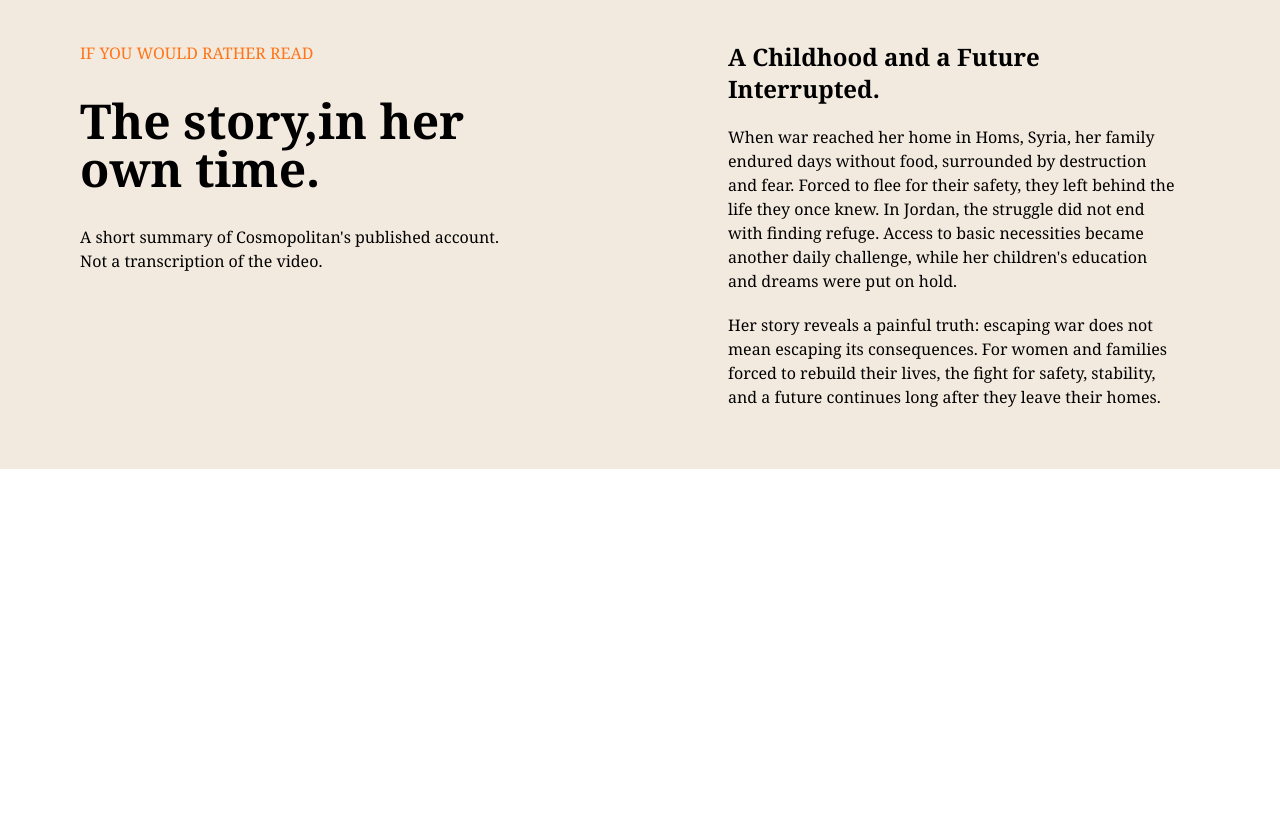
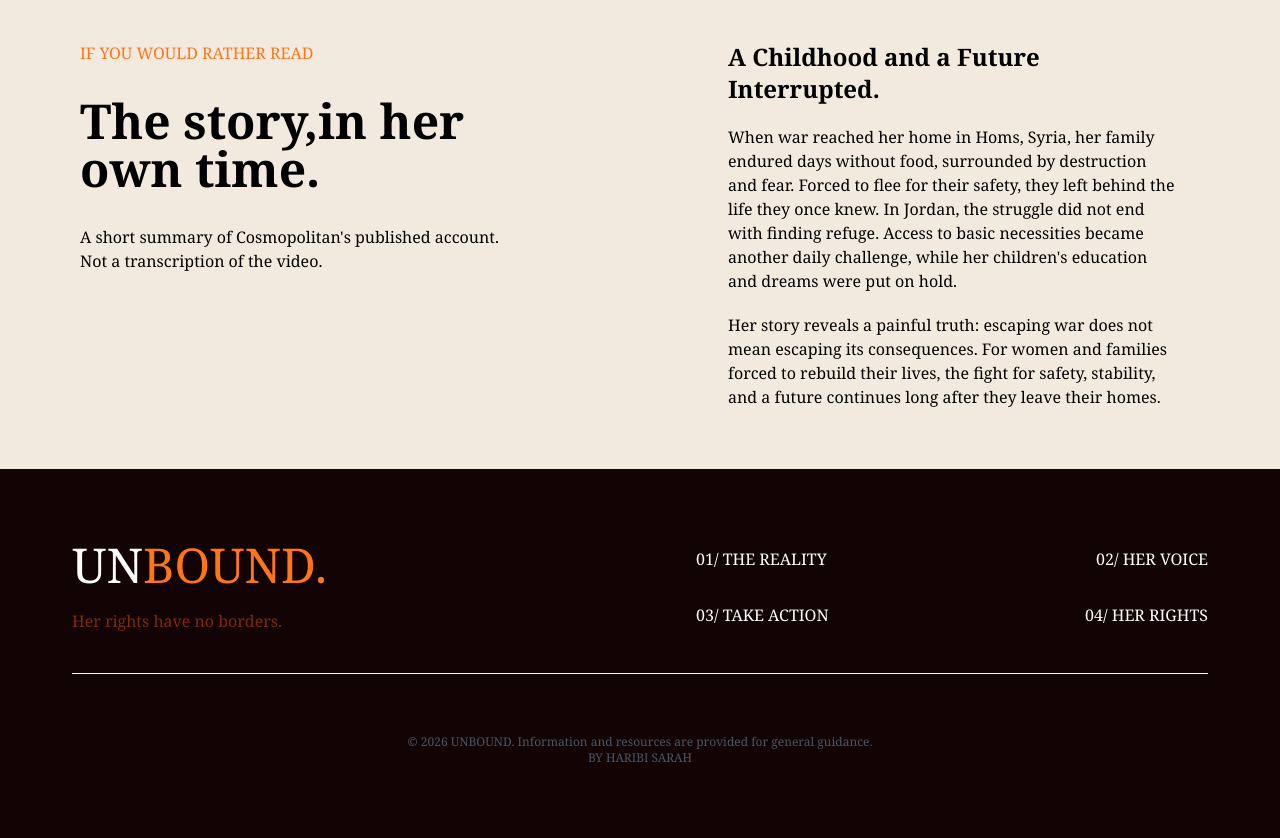
Before and after one commit to haribi-sarah/Sarah-Haribi-final-project-HTML-CSS, a website: page public/pages/HER-VOICE.html in a window 1280 px wide. Shown: the part 1705-2543 px from the top of the page. Before the commit the page ends 2174 px from the top, so only its background shows below. Drawn offline with Linux system fonts and the light colour scheme.

Commit message:
feat: added the footer of the second page

```diff
--- a/public/pages/HER-VOICE.html
+++ b/public/pages/HER-VOICE.html
@@ -79,5 +79,28 @@
             </div>
         </section>
     </main>
+    <footer class="bg-[#120404] text-white  p-18 max-sm:flex-col max-sm:p-10">
+        <div class="flex justify-between items-center border-b  pb-10">
+            <div class="flex flex-col gap-5 ">
+                <h1 class="text-5xl">UN<span class="color-orange">BOUND.</span></h1>
+                <p class="text-orange-900 max-sm:pb-5">Her rights have no borders.</p>
+            </div>
+            <div class="flex flex-col w-[40vw] gap-8 ">
+                <div class="flex justify-between max-sm:justify-around max-sm:w-[90vw]">
+                    <p>01/ <a href="../../index.html">THE REALITY</a></p>
+                    <p>02/ <a href="./HER-VOICE.html">HER VOICE</a></p>
+                </div>
+                <div class="flex  justify-between max-sm:justify-around max-sm:w-[90vw] ">
+                    <p>03/ <a href="./TAKE-ACTION.html">TAKE ACTION</a></p>
+                    <p>04/ <a href="./HER-RIGHTS.html">HER RIGHTS</a></p>
+                </div>
+            </div>
+        </div>
+        <div class="text-center pt-15 ">
+            <p class="text-gray-600 font-light text-xs">© 2026 UNBOUND. Information and resources are provided for general guidance.</p>
+            <p class="text-gray-600 font-light text-xs">BY HARIBI SARAH</p>
+        </div>
+
+    </footer>
 </body>
 </html>
```
Also changed, not shown: public/css/output.css.
